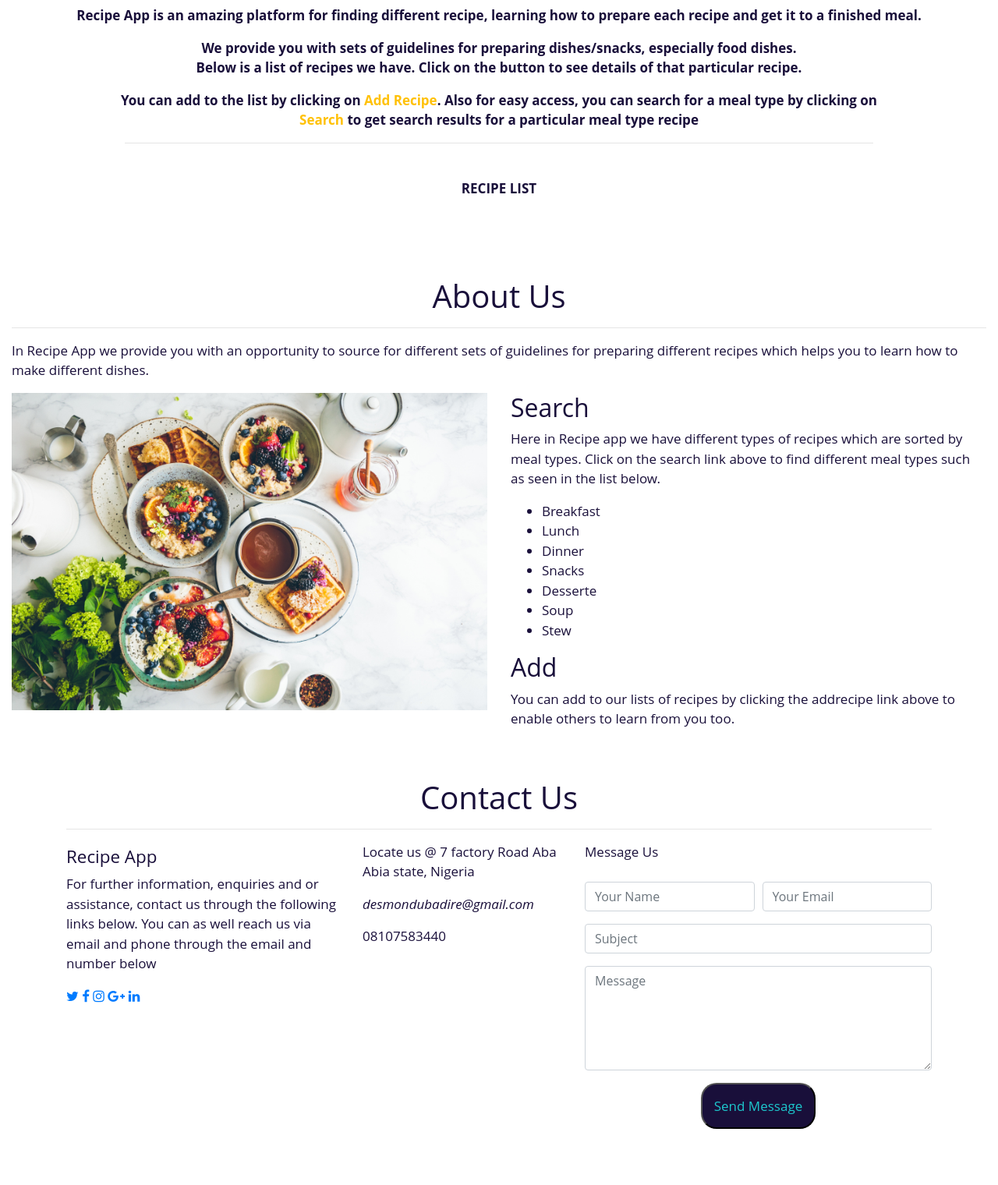
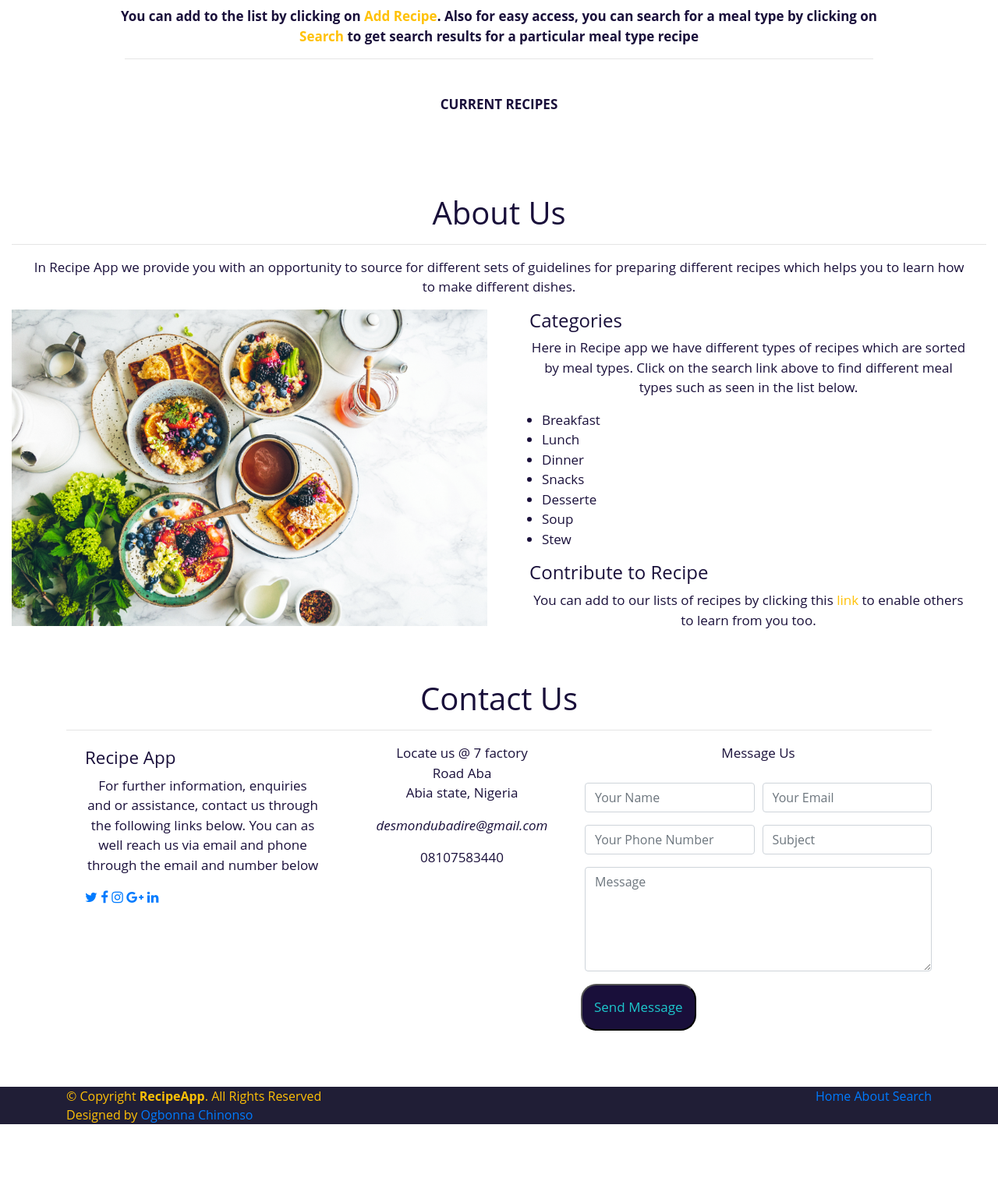
Before and after one commit to ogbonnachinonso/recipeApp, a Node server app: page / in a window 1280 px wide. Shown: the part 969-2489 px from the top of the page at 78% size. After the commit the page ends 2411 px from the top, so only its background shows below. Run offline with Node 20, Linux system fonts and the light colour scheme; data that the repository does not hold is empty; some libraries are stand-ins or nearby versions.

Commit message:
edited/ modified the app

```diff
--- a/public/css/style.css
+++ b/public/css/style.css
@@ -32,12 +32,12 @@
 
 }
 .search{
-  background: linear-gradient(45deg, #190f3ae0, #120f3ae0), url("../images/dangold.jpg" ),  center top no-repeat;
+  background: linear-gradient(45deg,#1b4b61d3,  #190F3A), url("../images/dangold.png" ),  center top no-repeat;
   height: 25rem;
   width: 100%;
 }
 .butt{
-  background: linear-gradient(45deg,#2dd4c1, #009081);
+  background: linear-gradient(45deg,#120f3ae0, #009081);
 }
 .but{
   background: linear-gradient(45deg,#190F3A, #190F3A);
@@ -45,6 +45,9 @@
 }
 .dar{
   color:#190F3A;
+}
+.bg{
+  background: #0c0a25ea;
 }
 .dea{
   margin-top: 60px;
@@ -69,9 +72,9 @@
     transition: all 0.5s;
     z-index: 997;
   }
-  li a:hover {
+   li a:hover {
     background-color: #02a7ad;
-    color: #dbb50c;
+    color: #ffffff;
   }
   .navbar-nav{
     background: #130c2b;
@@ -122,3 +125,23 @@
   .ful{
     margin-top: 80px;
   }
+
+.img{
+  height: 280px;
+  width: 100%;
+  overflow: hidden;
+}
+.im{
+  height: 180px;
+}
+.me{
+  height: 300px;
+  width: 100%;
+  overflow: hidden;
+}
+.ime{
+  height: 300px;
+}
+.icon{
+  align-items: center;
+}
--- a/routes/recipeRoutes.js
+++ b/routes/recipeRoutes.js
@@ -416,7 +416,7 @@ router.post('/send', (req, res) => {
 
   // setup email data with unicode symbols
   let mailOptions = {
-    from: 'Desmond chinonsoubadire2@gmail.com', // sender address
+    from: '"Desmond" <info@botgence.com.ng>', // sender address
     to: 'desmondubadire@yahoo.com', // list of receivers
     subject: 'Message From Recipe App', // Subject line
     text: '', // plain text body
--- a/views/index.ejs
+++ b/views/index.ejs
@@ -4,28 +4,37 @@
   <!-- The slideshow -->
   <div class="carousel-inner">
     <div class="carousel-item active">
-      <img src="../images/dangold.jpg" alt="Rice" style="width: 100%" class="go mt-2 ">
+      <img src="../images/dangold.png" alt="Rice" style="width: 100%; min-height: 150px;" class="go mt-2 ">
       <div class="carousel-caption">
         <h1>Recipes</h1>
       </div>
     </div>
     <div class="carousel-item">
-      <img src="../images/brooke.jpg" alt="Salad" style="width: 100%" class="go">
+      <img src="../images/brooke.png" alt="Salad" style="width: 100%; min-height: 150px;" class="go">
+      <div class="carousel-caption">
+        <h1 class="text-info">Breakfast</h1>
+      </div>
     </div>
     <div class="carousel-item">
-      <img src="../images/lily.jpg" alt="beavrages" style="width: 100%" class="go">
+      <img src="../images/lily.png" alt="beavrages" style="width: 100%; min-height: 150px;" class="go">
+      <div class="carousel-caption">
+        <h1 class="text-white">Lunch</h1>
+      </div>
     </div>
     <div class="carousel-item">
-      <img src="../images/brooke.jpg" alt="beavrages" style="width: 100%" class="go">
+      <img src="../images/brooke.png" alt="beavrages" style="width: 100%; min-height: 150px;" class="go">
+      <div class="carousel-caption">
+        <h1 class="text-info">Dinner</h1>
+      </div>
     </div>
   </div>
 
   <!-- Left and right controls -->
-  <a class="carousel-control-prev" href="#demo" data-slide="prev">
-    <span class="carousel-control-prev-icon bg-warning"></span>
+  <a class="carousel-control-prev " href="#demo" data-slide="prev">
+    <span class="carousel-control-prev-icon  bg-warning icon"></span>
   </a>
   <a class="carousel-control-next" href="#demo" data-slide="next">
-    <span class="carousel-control-next-icon bg-warning"></span>
+    <span class="carousel-control-next-icon bg-warning icon"></span>
   </a>
 </div>
 
@@ -46,15 +55,15 @@
 </div>
 
   <div class="container list-card">
-    <h4 class="text-center batch-title ppp">RECIPE LIST</h4>
+    <h4 class="text-center batch-title ppp">CURRENT RECIPES</h4>
     <div class="row text-center">
       <% stores.forEach((store)=>{ %>
       <div class="col-sm-3">
         <div class="card mt-3 rounded shadow-lg">
-          <img class="card-img-top" src="<%= store.img %>" alt="Card image" />
-          <div class="card-body">
-            <p class="card-text">
-              <a href="/details/<%= store.id %>" class="btn but btn-success"><%= store.name %></a>
+          <div class="card-body img">
+            <img class="card-img-top img-fluid im" src="<%= store.img %>" alt="Card image" />
+            <p class="card-text mt-4">
+              <a href="/details/<%= store.id %>" class="btn but"><%= store.name %></a>
             </p>
           </div>
         </div>
--- a/views/partials/about.ejs
+++ b/views/partials/about.ejs
@@ -4,17 +4,17 @@
     <div class="section-header">
       <h1 class="section-title text-center">About Us</h1><hr>
       <span class="section-divider"></span>
-      <p class="section-description">
+      <p class="section-description px-4 text-center">
         In Recipe App we provide you with an opportunity to source for different sets of guidelines for preparing different recipes which helps you to learn how to make different dishes.
     </div>
     <div class="row">
       <div class="col-lg-6 about-img wow fadeInLeft">
-        <img src="../images/brooke.jpg" width="100%" alt="">
+        <img src="../images/brooke.png" width="100%" alt="">
       </div>
 
       <div class="col-lg-6 content wow fadeInRight">
-        <h2 class="dar">Search</h2>
-        <p> Here in Recipe app we have different types of recipes which are sorted by meal types. Click on the search link above to find different meal types such as seen in the list below.</p>
+        <h4 class="px-4">Categories</h4>
+        <p class="text-center dar px-4"> Here in Recipe app we have different types of recipes which are sorted by meal types. Click on the search link above to find different meal types such as seen in the list below.</p>
 
         <ul>
           <li>
@@ -32,8 +32,9 @@
           <li>
             <i class="ion-android-checkmark-circle"></i>Stew </li>
         </ul>
-        <h2 class="dar">Add</h2>
-        <p> You can  add to our lists of recipes by clicking the addrecipe link above to enable others to learn from you too.
+        <h4 class="px-4">Contribute to Recipe</h4>
+        <p class="text-center dar px-4"> You can  add to our lists of recipes by clicking this <a
+          href="https://bit.ly/313kjCh" target="_blank" class="text-warning">link</a> to enable others to learn from you too.
       </div>
     </div>
 
@@ -53,11 +54,11 @@
 <div class="contact-about">
   <h3>
     <strong>
-      <small>Recipe App</small>
+      <small class="px-4">Recipe App</small>
     </strong>
   </h3>
-  <p>For further information, enquiries and or assistance, contact us through the following links below. You can as well reach us via email and phone through the email and number below </p>
-  <div class="social-links">
+  <p class="text-center dar px-4">For further information, enquiries and or assistance, contact us through the following links below. You can as well reach us via email and phone through the email and number below </p>
+  <div class="social-links px-4 icon">
     <a href="#" class="twitter">
       <i class="fa fa-twitter"></i>
     </a>
@@ -79,18 +80,18 @@
 
 <div class="col-lg-3 col-md-4">
 <div class="info">
-  <div>
+  <div class="text-center dar px-4">
     <i class="ion-ios-location-outline"></i>
     <p>Locate us @ 7 factory Road Aba
       <br>Abia state, Nigeria</p>
   </div>
 
-  <div>
+  <div class="text-center dar">
     <i class="ion-ios-email-outline"></i>
     <p><i>desmondubadire@gmail.com</i></p>
   </div>
 
-  <div>
+  <div class="text-center dar px-4">
     <i class="ion-ios-telephone-outline"></i>
     <p>08107583440</p>
   </div>
@@ -100,7 +101,7 @@
 
 <div class="col-lg-5 col-md-8">
 <div class="form">
-  <div id="sendmessage">Message Us</div>
+  <div id="sendmessage" class="text-center">Message Us</div>
   <br>
   <div id="errormessage"></div>
   <form action="" method="post" role="form" class="contactForm">
@@ -115,13 +116,17 @@
           data-rule="email" data-msg="Please enter a valid email" />
         <div class="validation"></div>
       </div>
-    </div>
-    <div class="form-group">
+      <div class="form-group col-lg-6">
+        <input type="number" class="form-control" name="phone" id="phone" placeholder="Your Phone Number" data-rule="minlen:11" data-msg="Please enter a valid number"
+        />
+        <div class="validation"></div>
+      </div>
+    <div class="form-group col-lg-6">
       <input type="text" class="form-control" name="subject" id="subject" placeholder="Subject"
         data-rule="minlen:4" data-msg="Please enter at least 8 chars of subject" />
       <div class="validation"></div>
     </div>
-    <div class="form-group">
+    <div class="form-group col-lg-12">
       <textarea class="form-control" name="message" rows="5" data-rule="required"
         data-msg="Please write something for us" placeholder="Message"></textarea>
       <div class="validation"></div>
--- a/views/partials/footer.ejs
+++ b/views/partials/footer.ejs
@@ -1,22 +1,25 @@
 <section class="">
-  <footer class="footer">
-    <div class="container text-center">
+  <footer id="footer" class="bg">
+    <div class="container">
       <div class="row">
-        <div class="col-sm-12">
-          <div class="mt-2">
-            <p class="text-warning footer-hosted mt"> &copy; Copyright Recipe. All Rights Reserved Hosted with <img
-                src="../images/rrpm.png" width="10px" height="10px" alt="" class="footer-love-image ml-2 mr-2"> by
-              Ogbonna Chinonso<a href="/" class=" scrollto ml-3 text-white">Home</a><a href="#about"
-                class="scrollto text-white ml-3">About</a><a href="/search"
-                class="scrollto text-white ml-3">Search</a></p>
-
+        <div class="col-lg-6 text-lg-left text-center">
+          <div class="copyright text-warning">
+            &copy; Copyright <strong>RecipeApp</strong>. All Rights Reserved
           </div>
-
+          <div class="credit text-warning">
+            Designed by  <a href="https://bit.ly/2Z6Xyxw" target="_blank">Ogbonna Chinonso</a>
+          </div>
+        </div>
+        <div class="col-lg-6">
+          <nav class="footer-links text-lg-right text-center pt-2 pt-lg-0 text-warning">
+            <a href="/" class="scrollto">Home</a>
+            <a href="#about" class="scrollto">About</a>
+            <a href="/search" target="_blank">Search</a>
+          </nav>
         </div>
       </div>
     </div>
-  </footer>
-
+  </footer><!-- #footer -->
   <!-- #footer -->
   <a href="#" class="back-to-top"><i class="fa fa-chevron-up"></i></a>
 </section>
--- a/views/partials/header.ejs
+++ b/views/partials/header.ejs
@@ -33,8 +33,8 @@
 
         <div class="collapse navbar-collapse" id="collapsibleNavbar">
           <ul class="navbar-nav  ml-auto">
-            <li class="nav-item text-white">
-              <a class="nav-link text-warning ml-2" href="/">Home</a>
+            <li class="nav-item">
+              <a class="nav-link text-warning my ml-2" href="/">Home</a>
             </li>
             <li class="nav-item">
               <a class="nav-link text-warning ml-2" href="#about">About</a>
```
Also changed, not shown: views/details.ejs (+4 -5 lines), views/search.ejs (+6 -5 lines), public/images/background.jpg (deleted), public/images/brooke.jpg (deleted), public/images/brooke.png (added), public/images/dangold.png (added), public/images/lily.png (added), public/images/rt.png (deleted), 3 other files.
